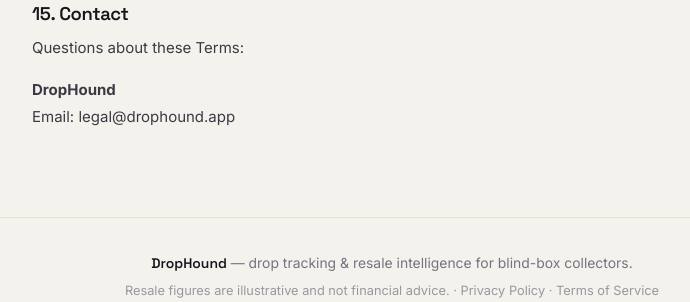
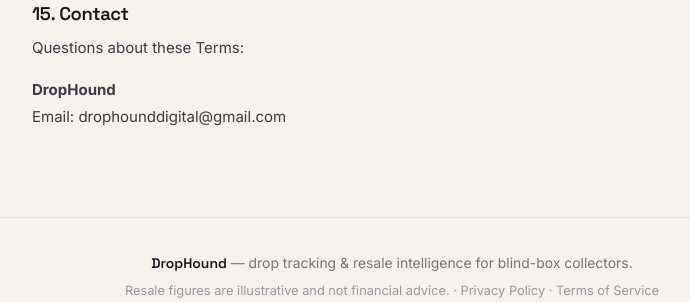
Before and after one commit to drophounddigital-oss/drophound, a Python web app: template drophound/web/templates/terms.html in a window 1280 px wide. Shown: the part 3027-3329 px from the top of the page, without its empty margins (248-938 px from the left). Run offline with Jinja, Linux system fonts and the light colour scheme; the template is opened without the code that fills it, so the values that code supplies are empty.

Commit message:
Update contact email to drophounddigital@gmail.com in privacy + terms
Co-Authored-By: Claude Sonnet 4.6 <noreply@anthropic.com>

```diff
--- a/drophound/web/templates/privacy.html
+++ b/drophound/web/templates/privacy.html
@@ -109,7 +109,7 @@
   <h2>11. Contact</h2>
   <p>Questions, data requests, or security disclosures:</p>
   <p><strong>DropHound</strong><br />
-  Email: <a href="mailto:privacy@drophound.app">privacy@drophound.app</a></p>
+  Email: <a href="mailto:drophounddigital@gmail.com">drophounddigital@gmail.com</a></p>
 </div>
 
 {% endblock %}
--- a/drophound/web/templates/terms.html
+++ b/drophound/web/templates/terms.html
@@ -117,7 +117,7 @@
   <h2>15. Contact</h2>
   <p>Questions about these Terms:</p>
   <p><strong>DropHound</strong><br />
-  Email: <a href="mailto:legal@drophound.app">legal@drophound.app</a></p>
+  Email: <a href="mailto:drophounddigital@gmail.com">drophounddigital@gmail.com</a></p>
 </div>
 
 {% endblock %}
```
